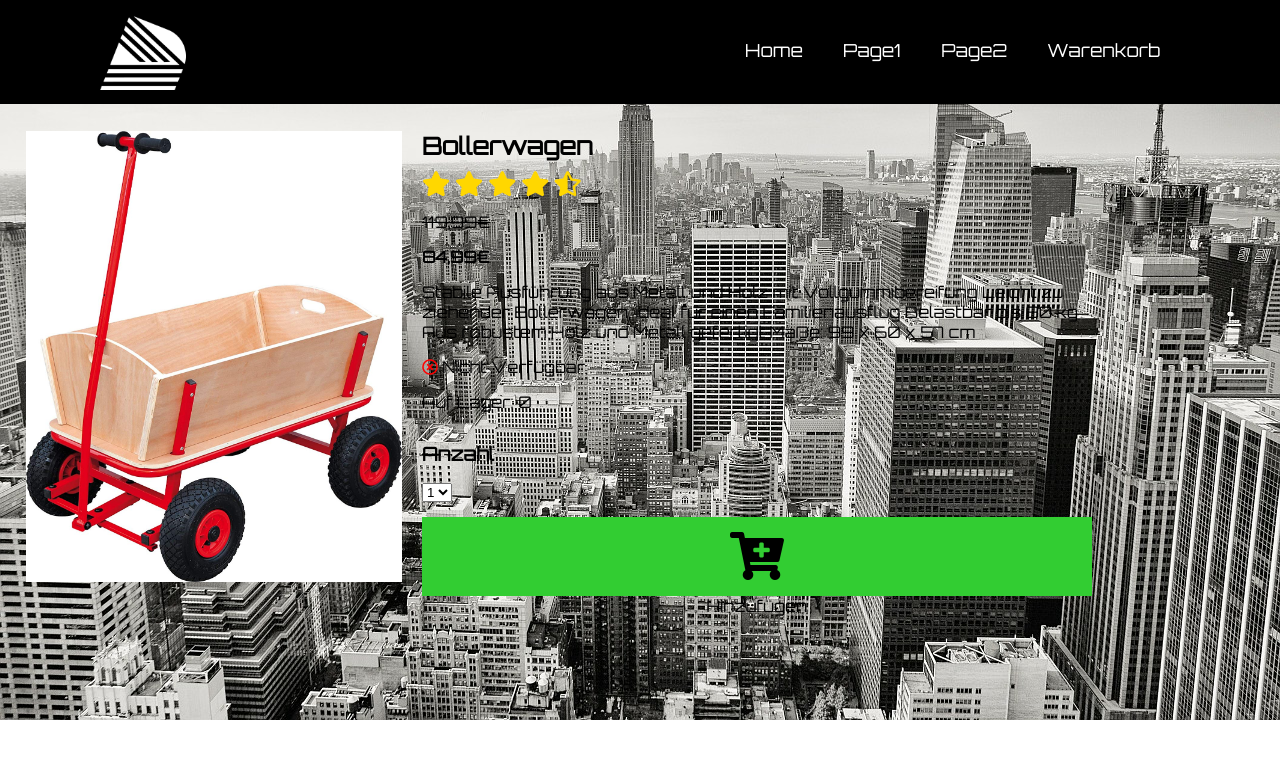
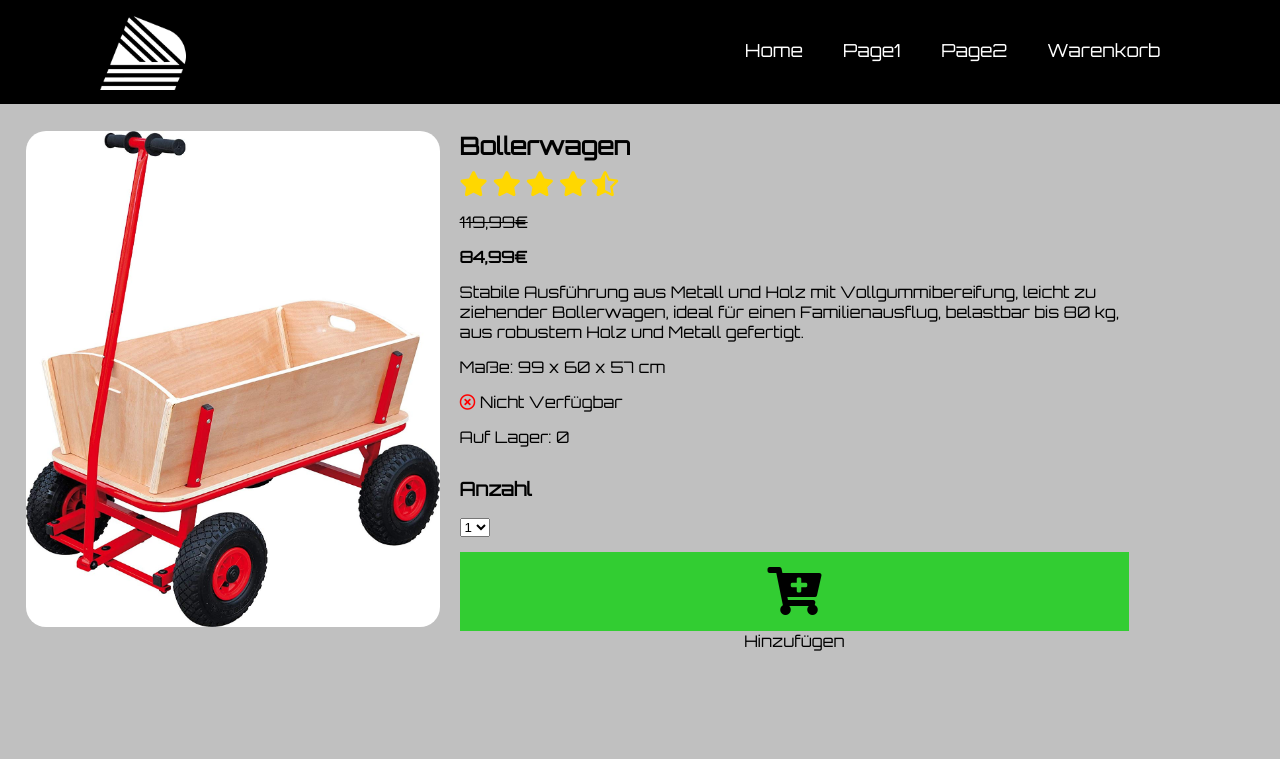
Before and after one commit to IINaNoXiDII/IINaNoXiDII.github.io, a PHP site: page /Bollerwagen.html in a window 1280 px wide. Shown: the top 759 px of the page. Run offline with PHP 8.4, Linux system fonts and the light colour scheme; some libraries are stand-ins or nearby versions.

Commit message:
Bollerwagen DONE

```diff
--- a/Zwischenprojekt/Bollerwagen.html
+++ b/Zwischenprojekt/Bollerwagen.html
@@ -60,13 +60,13 @@
           </ul>
       </nav>
     </header>
-    <body class="body">
+    <body class="warenkorbbody">
         <section class="my-produkt">
 
             <div class="ProduktFlexBox">
                 <img class="Placeholder" />
-                <div class="ProduktImage">
-                    <img src="img/Bollerwagen1.jpg" width="100%" />
+                <div id= "ProduktImage" class="ProduktImage">
+                    <img class="bollerwagen" src="img/Bollerwagen1.jpg" alt="Bollerwagen" width="100%"/>
                 </div>
 
                 <div class="ProduktText" width="100%">
@@ -80,12 +80,12 @@
                     </p>
 
                     <p>
-                        Stabile Ausführung aus Metall und Holz mit Vollgummibereifung
-Leicht zu ziehender Bollerwagen, ideal für einen Familienausflug
-Belastbar bis 80 kg
-Aus robustem Holz und Metall gefertigt
-Maße: 99 x 60 x 57 cm
-                    </p>
+                        Stabile Ausführung aus Metall und Holz mit Vollgummibereifung,
+leicht zu ziehender Bollerwagen, ideal für einen Familienausflug,
+belastbar bis 80 kg,
+                        aus robustem Holz und Metall gefertigt. </p>
+<p>Maße: 99 x 60 x 57 cm</p>
+
 
                     <!--<p id="verfuegbar">
                         <i class="far fa-check-circle" id="fa-check-circle"></i>
@@ -96,17 +96,7 @@ Maße: 99 x 60 x 57 cm
                     </p>
                     <p id="lagerbestand">
                         Auf Lager: 0
-                        <script type="text/javascript">
-                            var Anzahl = String(10);
 
-                                if (Anzah <= 0) {
-                                    #verfuegbar{ display:none; }
-                                } else {
-                                    #nichtverfuegbar {display:none; }
-                                }
-
-
-                        </script>
                     </p>
                     <p></p>
                     <h3>Anzahl</h3>
@@ -127,28 +117,36 @@ Maße: 99 x 60 x 57 cm
             </div>
         </section>
         <section class="mobmy-produkt">
-            <h1 class="mobShop">Shop</h1>
             <div class="mobProduktFlexBox">
                 <nav class="mobplaceholder"></nav>
                 <div class="mobProduktImage">
-                    <img src="img/question-mark.png" width="100%" />
+                    <img src="img/Bollerwagen1.jpg" alt="Bollerwagen" width="100%" />
                 </div>
 
                 <div class="mobProduktText" width="100%">
                     <h2>Produkt</h2>
                     <p>
-                        Sterne
+                              <i class="fas fa-star"></i><i class="fas fa-star"></i><i class="fas fa-star"></i><i class="fas fa-star"></i><i class="fas fa-star-half-alt"></i>
                     </p>
-                    <p>
-                        <strong>Preis</strong>
+   <p>
+                       <s> 119,99€ </s>
+                        <p><strong>84,99€</strong>
                     </p>
 
                     <p>
-                        Beschreibung
+                        Stabile Ausführung aus Metall und Holz mit Vollgummibereifung,
+leicht zu ziehender Bollerwagen, ideal für einen Familienausflug,
+belastbar bis 80 kg,
+                        aus robustem Holz und Metall gefertigt. </p>
+<p>Maße: 99 x 60 x 57 cm
                     </p>
                     <p>
-                        <i class="far fa-check-circle"></i> Verfügbar
                         <i class="far fa-times-circle"></i> Nicht Verfügbar
+                    </p>
+                     <p id="lagerbestand">
+                        Auf Lager: <span style="color:red"
+                                    > 0 </span>
+
                     </p>
                     <p></p>
                     <h3>Anzahl</h3>
@@ -159,6 +157,7 @@ Maße: 99 x 60 x 57 cm
                         <option>4</option>
                         <option>5</option>
                     </select>
+                    <p/>
                     <div class="PlusCart">
                         <i class="fas fa-cart-plus"></i>
                         <p>Hinzufügen</p>
@@ -167,4 +166,6 @@ Maße: 99 x 60 x 57 cm
             </div>
         </section>
     </body>
+
+
 </html>
--- a/Zwischenprojekt/css/BollerwagenCss.css
+++ b/Zwischenprojekt/css/BollerwagenCss.css
@@ -1,3 +1,7 @@
+.mobProduktText {
+    font-size: 1.3em;
+}
+
 .my-produkt {
     display: none;
 }
@@ -15,9 +19,13 @@
     }
 
 
+.bollerwagen {
+    border-radius: 20px;
+}
+
 
 .ProduktImage {
-    width: 30%;
+    width: 33%;
 }
 
 .Placeholder {
@@ -76,7 +84,9 @@ if (document.getElementById) {
     color: gold;
 }
 
-
+.mobProduktImage {
+    padding-top: 4%;
+}
 
 /*--------------------------
             Responsive Design
```
